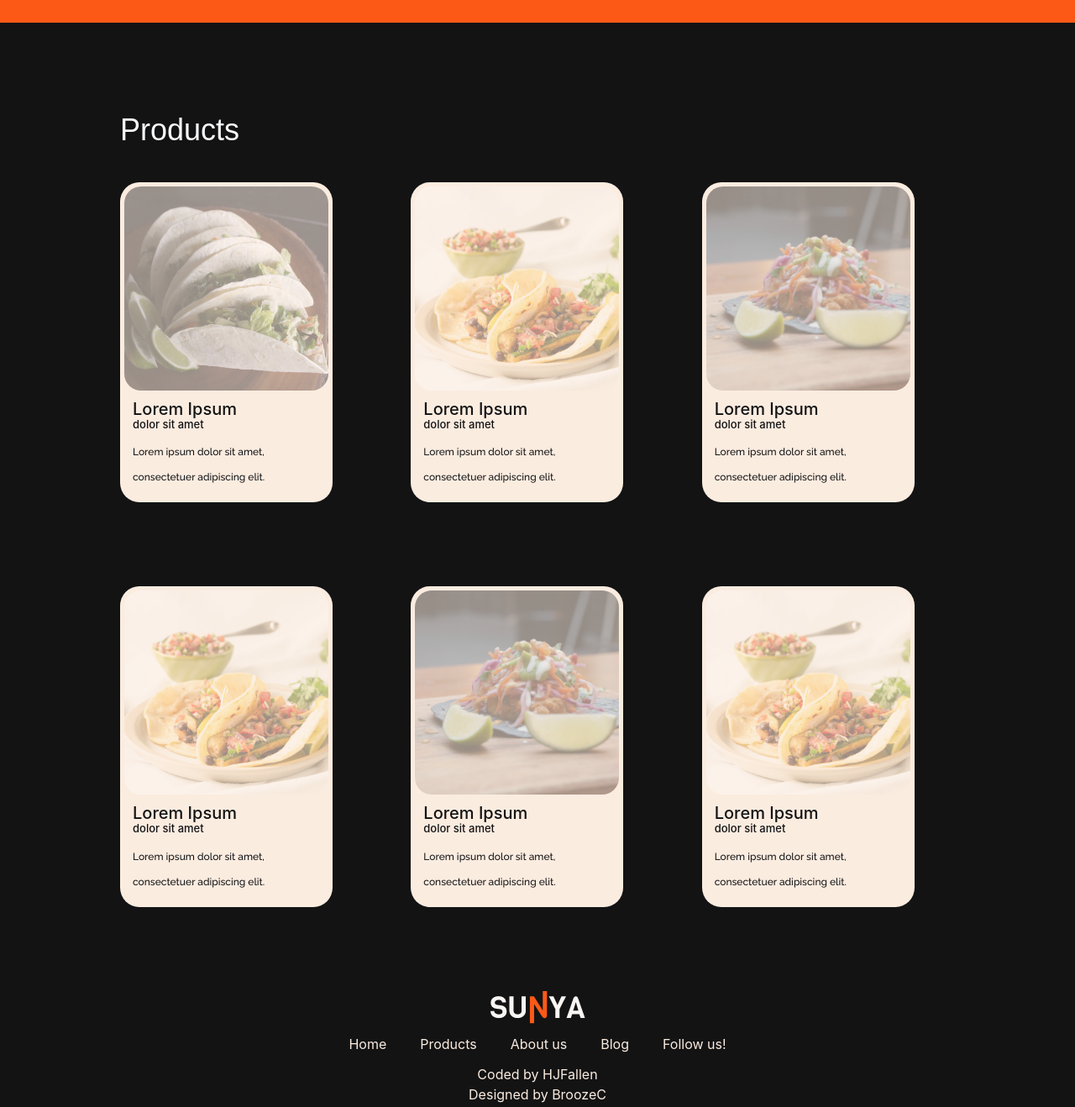
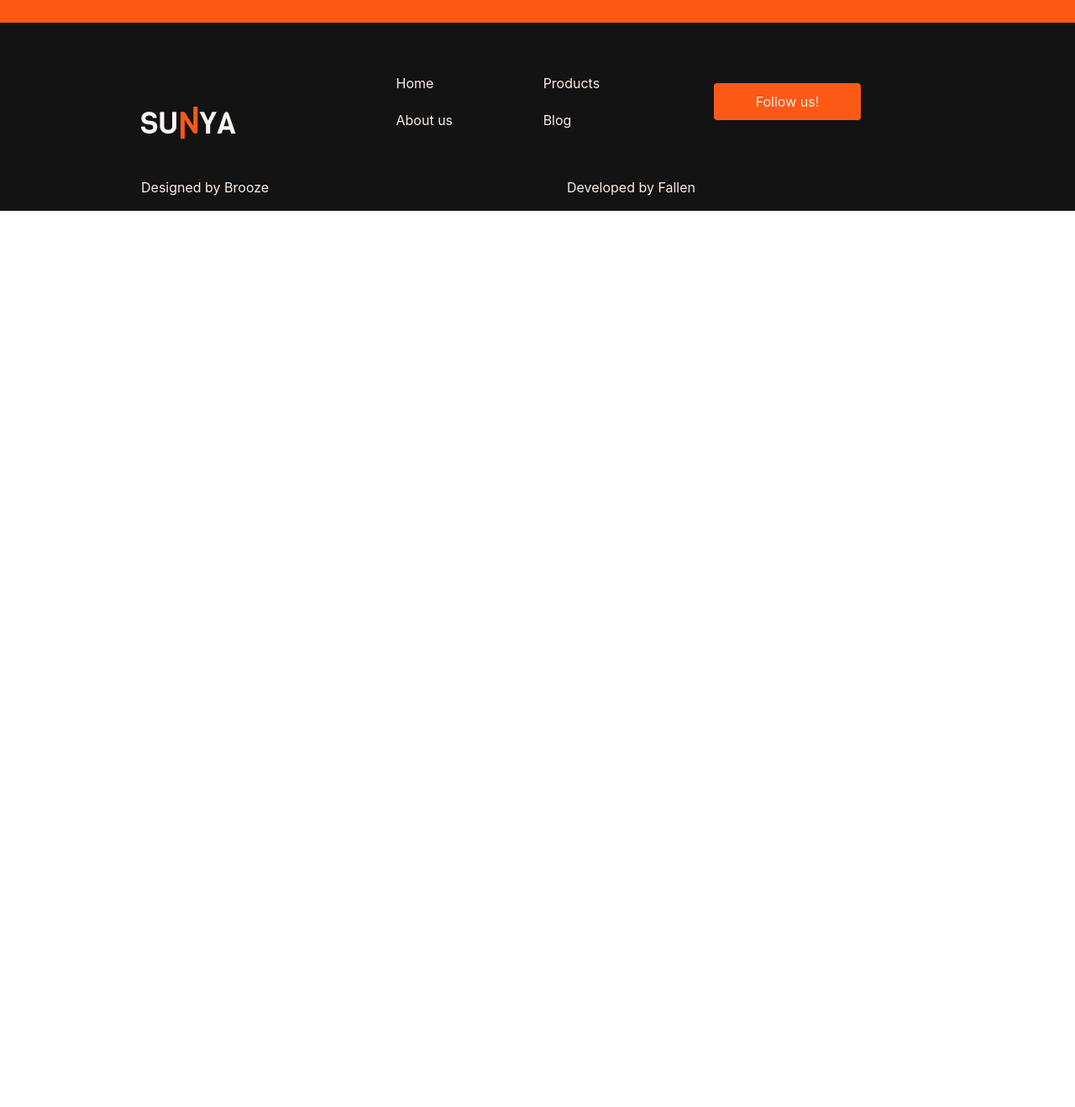
Before and after one commit to HJFallen/sunya, a plain HTML site: page index.html in a window 1280 px wide. Shown: the part 3800-5118 px from the top of the page at 84% size. After the commit the page ends 4051 px from the top, so only its background shows below. Drawn offline with nearby package versions, Linux system fonts and the light colour scheme; a web font is replaced by a local one.

Commit message:
added credits to the footer and fixed layout

```diff
--- a/css/style.scss
+++ b/css/style.scss
@@ -407,18 +407,43 @@ html {
 
 footer {
     background-color: #131314;
-    padding: 16px 0;
+    color: #fbece0;
 }
 
 footer > .container-fluid > div > .col-4, footer > .container-fluid > div, footer > .container-fluid{
     padding: 0;
 }
 
-.footerLinks a:hover {
-    color: #86919c;
+.footer a:hover {
     text-decoration: none;
+
 }
 
-.footerLinks a {
+.footer a {
     color: #fbece0 !important;
 }
+
+.footer-container {
+    width: 80%;
+    margin: 0px auto;
+    padding: 50px 0 0 0;
+}
+
+.footer-container > .container-fluid {
+    padding: 0 0 0 40px !important;
+}
+
+.footer-header {
+    font-family: "Hind Guntur", sans-serif;
+    font-size: 36px;
+    margin: 40px 0;
+}
+
+.footer > div > div > div > div div > div > a {
+    border: none;
+    padding: 10px 50px !important;
+}
+
+.footer > div > div > div > div div > div {
+    margin: auto 0;
+}
--- a/index.html
+++ b/index.html
@@ -217,102 +217,36 @@
         </div>
       </section>
     </main>
-    <footer class="footer text-light">
-      <section class="products" id="products">
-        <div class="products-container">
-          <h4 class="products-header">Products</h4>
-          <div class="container-fluid">
-            <div class="row d-flex justify-content-between">
-              <div class="product col-12 col-md-4">
-                <div class="card product-card">
-                  <a name="buyNow" id="buyNow" class="btn btn-primary buyNowbtn" href="" role="button">Order now</a>
-                  <img class="card-img-top" src="./assets/images/Products/emily-simenauer-IlAPq27FxZ0-unsplash.jpg" alt="">
-
-                  <div class="card-body">
-                    <h5 class="card-title">Lorem Ipsum</h5>
-                    <h6 class="card-subtitle">dolor sit amet</h6>
-                    <p class="card-text">Lorem ipsum dolor sit amet, consectetuer adipiscing elit. </p>
+    <footer class="footer" id="products">
+      <div class="footer-container">
+        <div class="container-fluid">
+          <div class="row">
+            <div class="footer-header col-3">
+              <img src="./assets/logo.png" alt="" srcset="">
+            </div>
+            <div class="footer-links col-9">
+              <div class="row">
+                <div class="col-6">
+                  <div class="row">
+                    <a class="col-6">Home</a>
+                    <a class="col-6">Products</a>
+                  </div>
+                  <div class="row">
+                    <a class="col-6">About us</a>
+                    <a class="col-6">Blog</a>
                   </div>
                 </div>
-              </div>
-              <div class="product col-12 col-md-4">
-                <div class="card product-card">
-                  <a name="buyNow" id="buyNow" class="btn btn-primary buyNowbtn" href="" role="button">Order now</a>
-                  <img class="card-img-top" src="./assets/images/Products/amber-engle-hAFCfzaeVJg-unsplash.jpg" alt="">
-
-                  <div class="card-body">
-                    <h5 class="card-title">Lorem Ipsum</h5>
-                    <h6 class="card-subtitle">dolor sit amet</h6>
-                    <p class="card-text">Lorem ipsum dolor sit amet, consectetuer adipiscing elit. </p>
-                  </div>
-                </div>
-              </div>
-              <div class="product col-12 col-md-4">
-                <div class="card product-card">
-                  <a name="buyNow" id="buyNow" class="btn btn-primary buyNowbtn" href="" role="button">Order now</a>
-                  <img class="card-img-top" src="./assets/images/Products/t-kaiser-YWQs5YciRX4-unsplash.jpg" alt="">
-
-                  <div class="card-body">
-                    <h5 class="card-title">Lorem Ipsum</h5>
-                    <h6 class="card-subtitle">dolor sit amet</h6>
-                    <p class="card-text">Lorem ipsum dolor sit amet, consectetuer adipiscing elit. </p>
-                  </div>
-                </div>
-              </div>
-              <div class="product col-12 col-md-4">
-                <div class="card product-card">
-                  <a name="buyNow" id="buyNow" class="btn btn-primary buyNowbtn" href="" role="button">Order now</a>
-                  <img class="card-img-top" src="./assets/images/Products/amber-engle-hAFCfzaeVJg-unsplash.jpg" alt="">
-
-                  <div class="card-body">
-                    <h5 class="card-title">Lorem Ipsum</h5>
-                    <h6 class="card-subtitle">dolor sit amet</h6>
-                    <p class="card-text">Lorem ipsum dolor sit amet, consectetuer adipiscing elit. </p>
-                  </div>
-                </div>
-              </div>
-              <div class="product col-12 col-md-4">
-                <div class="card product-card">
-                  <a name="buyNow" id="buyNow" class="btn btn-primary buyNowbtn" href="" role="button">Order now</a>
-                  <img class="card-img-top" src="./assets/images/Products/t-kaiser-YWQs5YciRX4-unsplash.jpg" alt="">
-
-                  <div class="card-body">
-                    <h5 class="card-title">Lorem Ipsum</h5>
-                    <h6 class="card-subtitle">dolor sit amet</h6>
-                    <p class="card-text">Lorem ipsum dolor sit amet, consectetuer adipiscing elit. </p>
-                  </div>
-                </div>
-              </div>
-              <div class="product col-12 col-md-4">
-                <div class="card product-card">
-                  <a name="buyNow" id="buyNow" class="btn btn-primary buyNowbtn" href="" role="button">Order now</a>
-                  <img class="card-img-top" src="./assets/images/Products/amber-engle-hAFCfzaeVJg-unsplash.jpg" alt="">
-
-                  <div class="card-body">
-                    <h5 class="card-title">Lorem Ipsum</h5>
-                    <h6 class="card-subtitle">dolor sit amet</h6>
-                    <p class="card-text">Lorem ipsum dolor sit amet, consectetuer adipiscing elit. </p>
+                <div class="col-4">
+                  <div class="d-flex justify-content-end my-auto">
+                    <a name="" id="" class="btn btn-primary my-auto" href="#" role="button">Follow us!</a>
                   </div>
                 </div>
               </div>
             </div>
           </div>
-        </div>
-      </section>
-      <div class="container">
-        <div class="col mx-auto">
-            <div class="col text-center order-1"><img src="./assets/logo.png" alt=""></div>
-              <div class="col footerLinks text-center px-md-5 order-2">
-                <div class="row justify-content-center">
-                  <ul class="list-group list-group-horizontal-sm">
-                      <a href="#"><li class="list-group-item border-0 group-item-action bg-transparent">Home</li></a>
-                      <a href="staff.html"><li class="list-group-item border-0 group-item-action bg-transparent">Products</li></a>
-                      <a href="contact.html"><li class="list-group-item border-0 group-item-action bg-transparent">About us</li></a>
-                      <a href="apply.html"><li class="list-group-item border-0 group-item-action bg-transparent">Blog</li></a>
-                      <a href="apply.html"><li class="list-group-item border-0 group-item-action bg-transparent">Follow us!</li></a>
-                  </ul>
-                </div>
-                <a href="https://yourdevelopment.net/"><p class="text-center">Coded by HJFallen <br>Designed by BroozeC</p></a>
+          <div class="row">
+            <p class="col-6">Designed by Brooze</p>
+            <p class="col-6">Developed by Fallen</p>
           </div>
         </div>
       </div>
```
Also changed, not shown: css/style.css, 1 other file.
